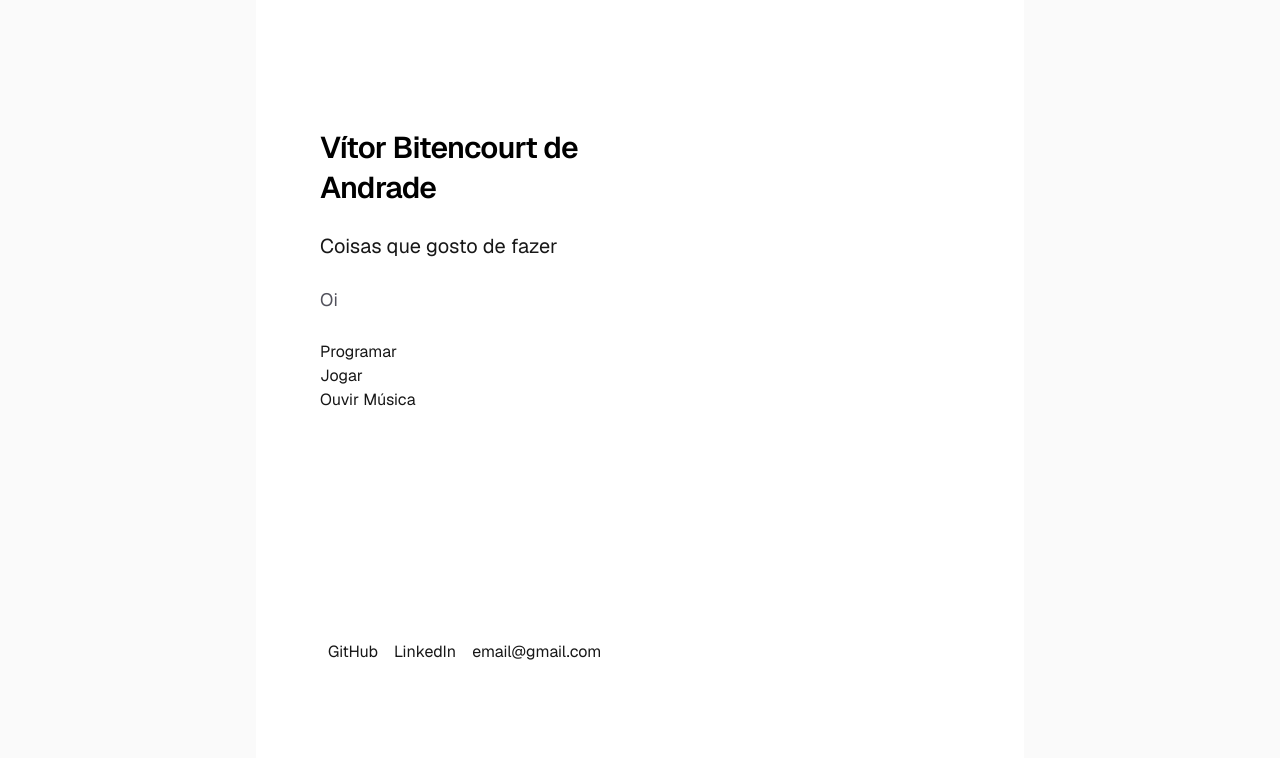
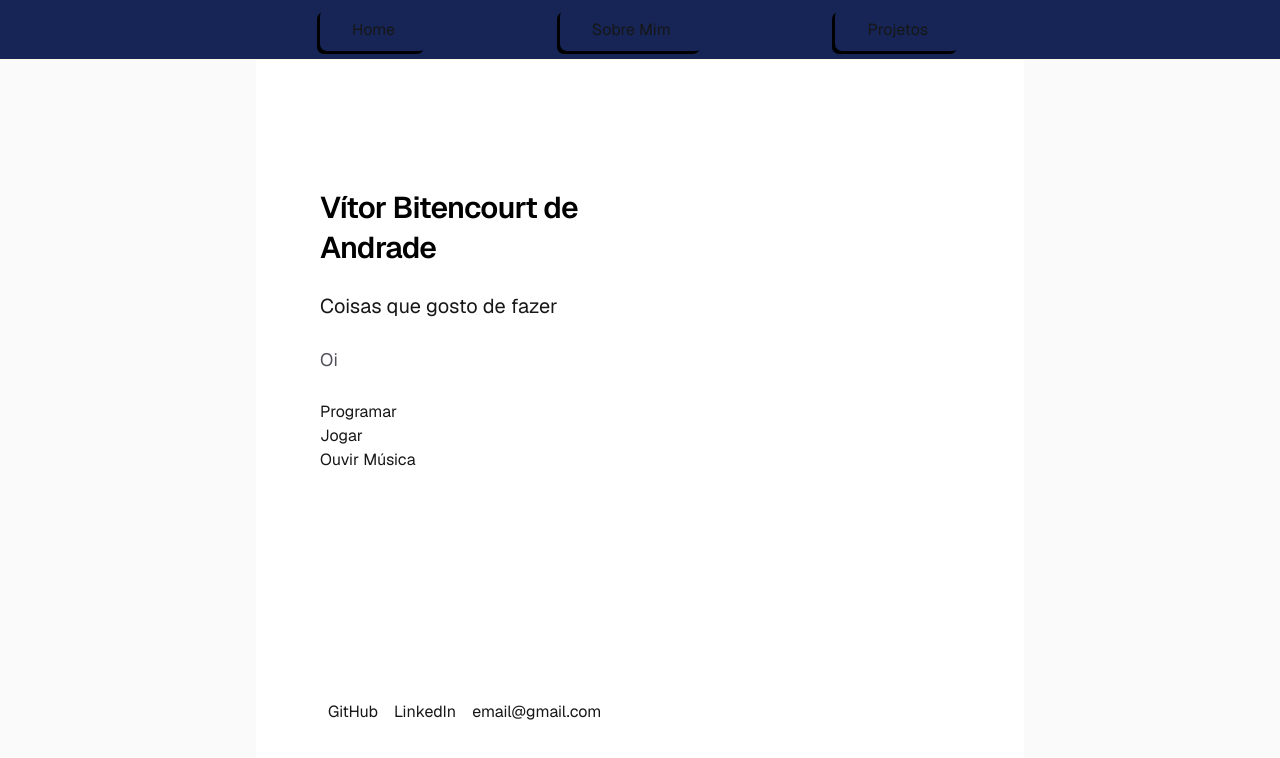
Before and after one commit to vitorbite/Portfolio, a Next.js app: page / in a window 1280 px wide. Shown: the top 758 px of the page. Built offline with nearby package versions, Linux system fonts and the light colour scheme.

Commit message:
Criando um Menu basico

```diff
--- a/src/app/components/Menu/index.tsx
+++ b/src/app/components/Menu/index.tsx
@@ -1,7 +1,13 @@
+import styles from "./style.module.css";
+
 export default function index() {
   return (
-    <div className="back">
-
+    <div className="min-w-screen h-15 border-b-amber-50 border-b bg-blue-950 flex justify-center items-center">
+      <div className="flex justify-between max-w-1/2 w-2xl min-w-100 h-15 items-center">
+        <button className={styles.button}>Home</button>
+        <button className={styles.button}>Sobre Mim</button>
+        <button className={styles.button} id={styles.Projetos}>Projetos</button>
+      </div>
     </div>
-  )
+  );
 }
--- /dev/null
+++ b/src/app/components/Menu/style.module.css
@@ -0,0 +1,17 @@
+.button{
+    padding: 0.4rem 2rem;
+    border: 1px solid var(--color-neutral-900);
+    background-color: var(--color-neutral-200);
+    color: var(--color-stone-950);
+    border-radius: 7px;
+    height: 70%;
+    box-shadow: -3px 3px 0px black;
+}
+.button:active{
+    filter: brightness(0.8);
+    box-shadow: inset -3px 3px 1px black;
+}
+#Projetos{
+    background-color: var(--color-blue-700);
+    color: var(--color-neutral-200);
+}
--- a/src/app/page.tsx
+++ b/src/app/page.tsx
@@ -4,8 +4,8 @@ import Menu from "./components/Menu";
 
 export default function Home() {
   return (
-    <div className="flex min-h-screen items-center justify-center bg-zinc-50 font-sans dark:bg-black">
-        <Menu></Menu>
+    <div className="flex flex-col min-h-screen items-center justify-center bg-zinc-50 font-sans dark:bg-black overflow-x-hidden">
+        <Menu/>
       <main className="flex min-h-screen w-full max-w-3xl flex-col items-center justify-between py-32 px-16 bg-white dark:bg-black sm:items-start">
         <div className="flex flex-col items-center gap-6 text-center sm:items-start sm:text-left">
           <h1 className="max-w-xs text-3xl font-semibold leading-10 tracking-tight text-black dark:text-zinc-50">
```
